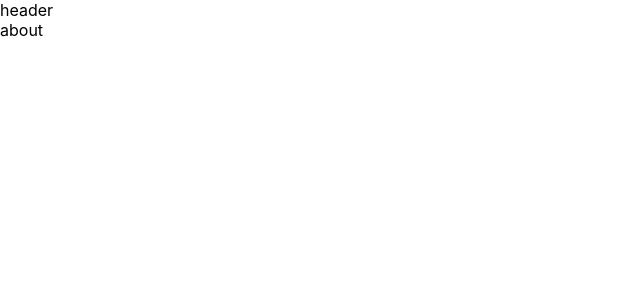
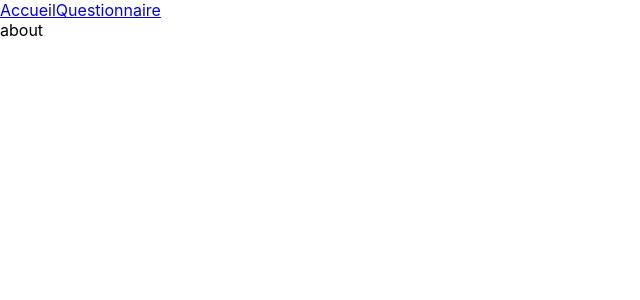
Before and after one commit to 0pix/AlexisNeisius_11_19082022, a React (Create React App) app: page /apropos/1 in a window 1280 px wide. Shown: the top 300 px of the page, without its empty margins (0-640 px from the left). Built offline with nearby package versions, Linux system fonts and the light colour scheme; no server answers.

Commit message:
Use-param done

```diff
--- a/src/App.js
+++ b/src/App.js
@@ -29,7 +29,7 @@ function App() {
         <Route exact path="/">
           <Home data={data} />
         </Route>
-        <Route path="/apropos">
+        <Route path="/apropos/:questionNumber">
           <About />
         </Route>
       </Switch>
--- a/src/components/Header.jsx
+++ b/src/components/Header.jsx
@@ -1,5 +1,12 @@
+import { Link } from 'react-router-dom'
+
 const Header = () => {
-  return(<div>header</div>)
+  return (
+    <nav>
+      <Link to="/">Accueil</Link>
+      <Link to="/apropos/42">Questionnaire</Link>
+    </nav>
+  )
 }
 
 export default Header
--- a/src/roots/about/About.jsx
+++ b/src/roots/about/About.jsx
@@ -1,5 +1,9 @@
-const About = () =>{
-  return(<div>about</div>)
+import { useParams } from 'react-router-dom'
+
+const About = () => {
+  const { questionNumber } = useParams()
+  console.log(questionNumber)
+  return <div>about</div>
 }
 
 export default About
```
